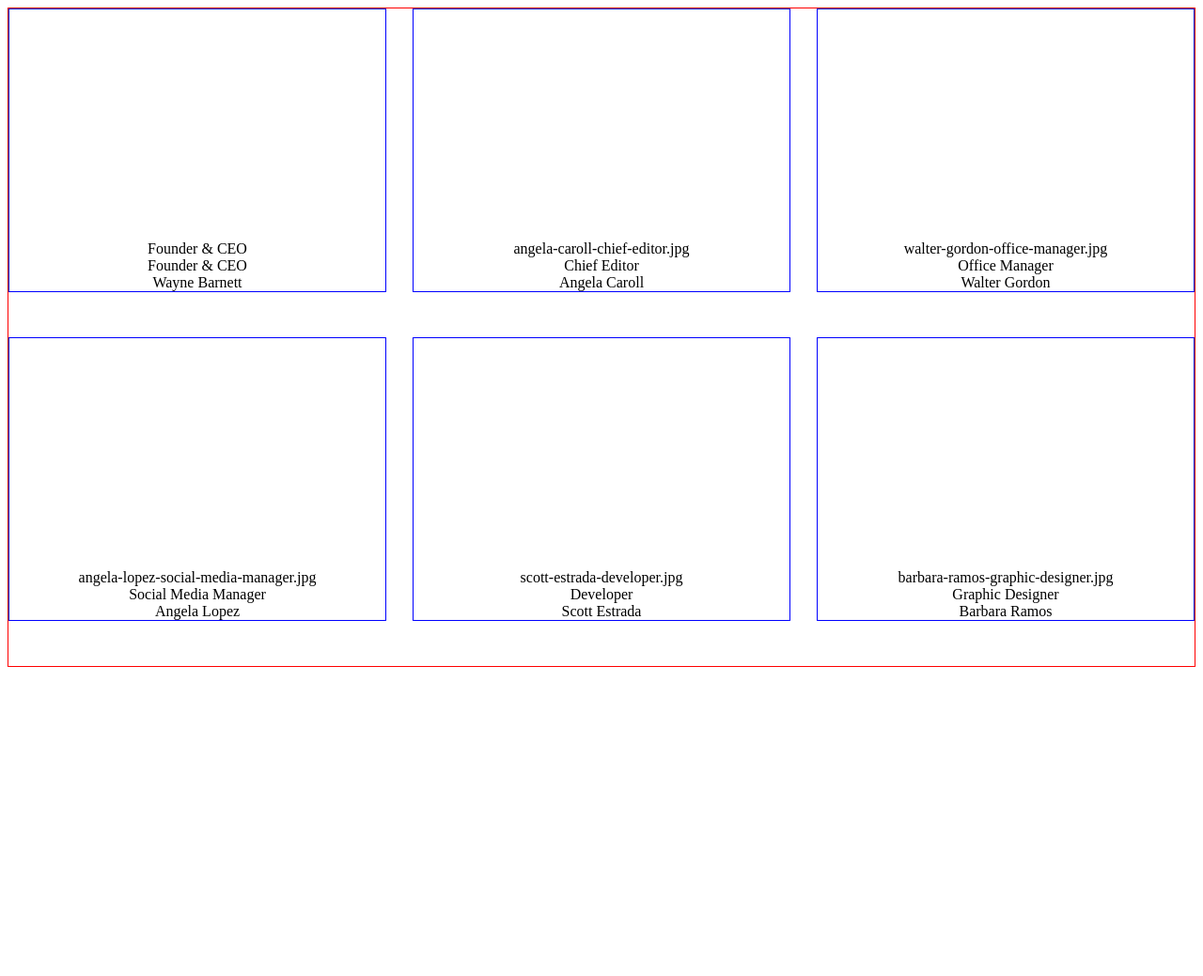
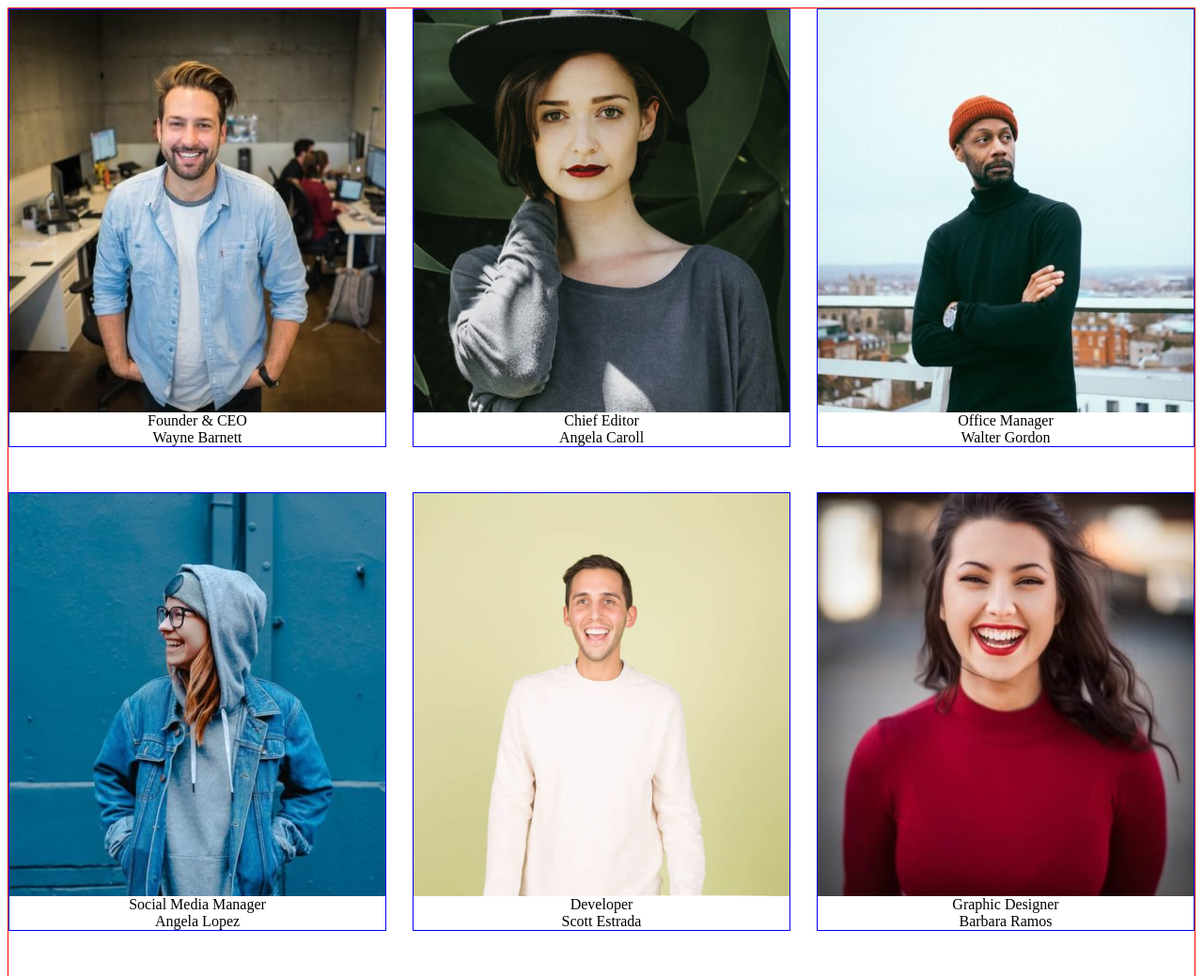
Before and after one commit to raghveerdeol/js-our-team, a plain HTML site: page index.html in a window 1280 px wide. Shown: the top 1039 px of the page at 94% size. Before the commit the page ends 800 px from the top, so only its background shows below. Drawn offline with Linux system fonts and the light colour scheme.

Commit message:
aggiunte foto al dom

```diff
--- a/css/style.css
+++ b/css/style.css
@@ -6,7 +6,6 @@ section{
 }
 section > article{
     border: 1px solid blue;
-    height: 300px;
     text-align: center;
     display: flex;
     flex-direction: column-reverse;
--- a/js/script.js
+++ b/js/script.js
@@ -3,7 +3,7 @@ let team = [
     {
         nome : "Wayne Barnett",
         ruolo : "Founder & CEO",
-        foto : "Founder & CEO",
+        foto : "wayne-barnett-founder-ceo.jpg",
     },
     {
         nome : "Angela Caroll",
@@ -50,10 +50,15 @@ for (let index = 0; index < team.length; index++) {
     const singolaClasse = team[index];
     let articleEl = document.createElement("article");
     for (let key in team[index]){
+        if (key === "foto") {
+            let imgEl = document.createElement("img");
+            imgEl.src = "./img/" + singolaClasse[key];
+            articleEl.appendChild(imgEl);
+        } else{
             let divEl = document.createElement("div");
             articleEl.appendChild(divEl);
             divEl.append(singolaClasse[key]);
-            articleEl.append(divEl);
+        }
         }
         sectionEl.append(articleEl);
     }
```
Also changed, not shown: img/angela-caroll-chief-editor.jpg (added), img/angela-lopez-social-media-manager.jpg (added), img/barbara-ramos-graphic-designer.jpg (added), img/scott-estrada-developer.jpg (added), img/walter-gordon-office-manager.jpg (added), img/wayne-barnett-founder-ceo.jpg (added).
